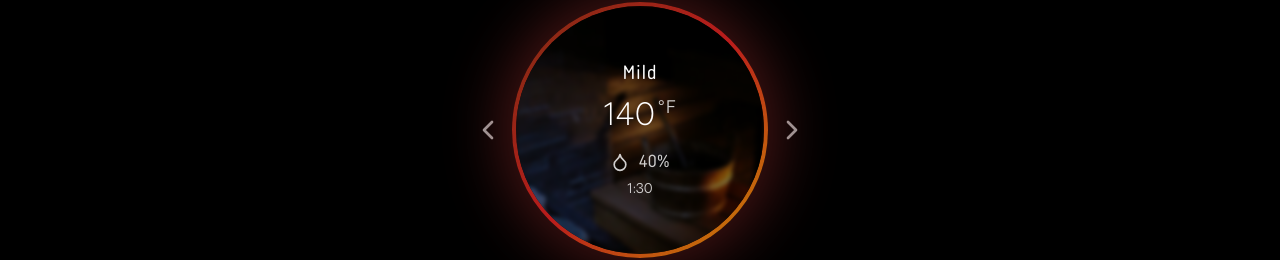
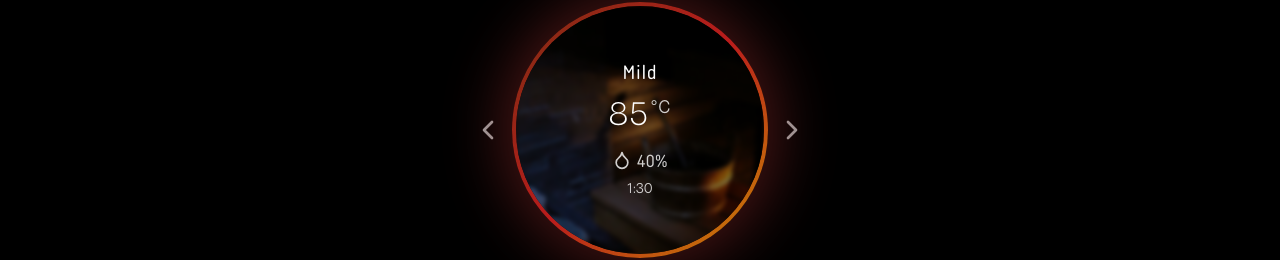
Before and after one commit to kupiainen/ourharvia, a React (Vite) app in the folder ourharvia-app/: page /dashboard in a window 1280 px wide. Shown: the part 138-398 px from the top of the page. Built offline with nearby package versions, Linux system fonts and the light colour scheme.

Commit message:
minor tweak to ui

```diff
--- a/ourharvia-app/src/routes/dashboard.css
+++ b/ourharvia-app/src/routes/dashboard.css
@@ -153,7 +153,7 @@ body {
   .dial-humidity {
     display: flex;
     align-items: center;
-    gap: 8px;
+    gap: 4px;
     font-size: 18px;
     color: rgba(255, 255, 255, 0.8);
     margin-top: 8px;
@@ -162,6 +162,7 @@ body {
   .dial-humidity-icon {
     width: 20px;
     height: 20px;
+    margin-bottom: 5px;
   }
 
   .dial-time {
--- a/ourharvia-app/src/routes/dashboard.tsx
+++ b/ourharvia-app/src/routes/dashboard.tsx
@@ -180,8 +180,8 @@ function RouteComponent() {
 								<span className="dial-mode">Mild</span>
 
 								<span className="dial-temp num-light">
-									140
-									<span className="dial-temp-unit num-regular">°F</span>
+									85
+									<span className="dial-temp-unit num-regular">°C</span>
 								</span>
 
 								<div className="dial-humidity">
```
